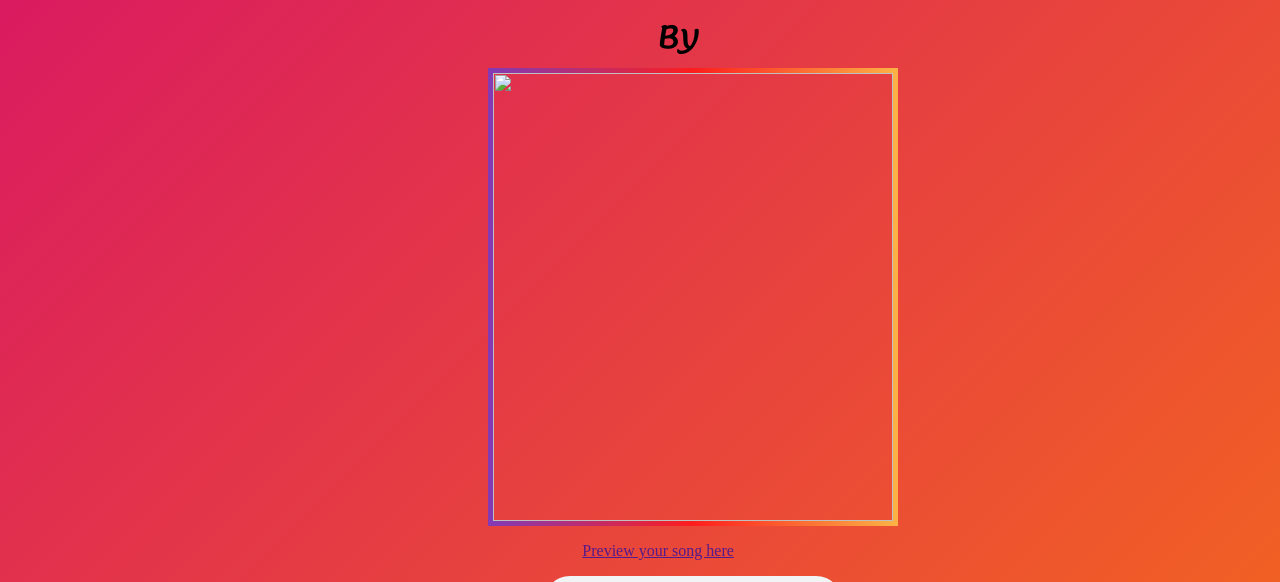
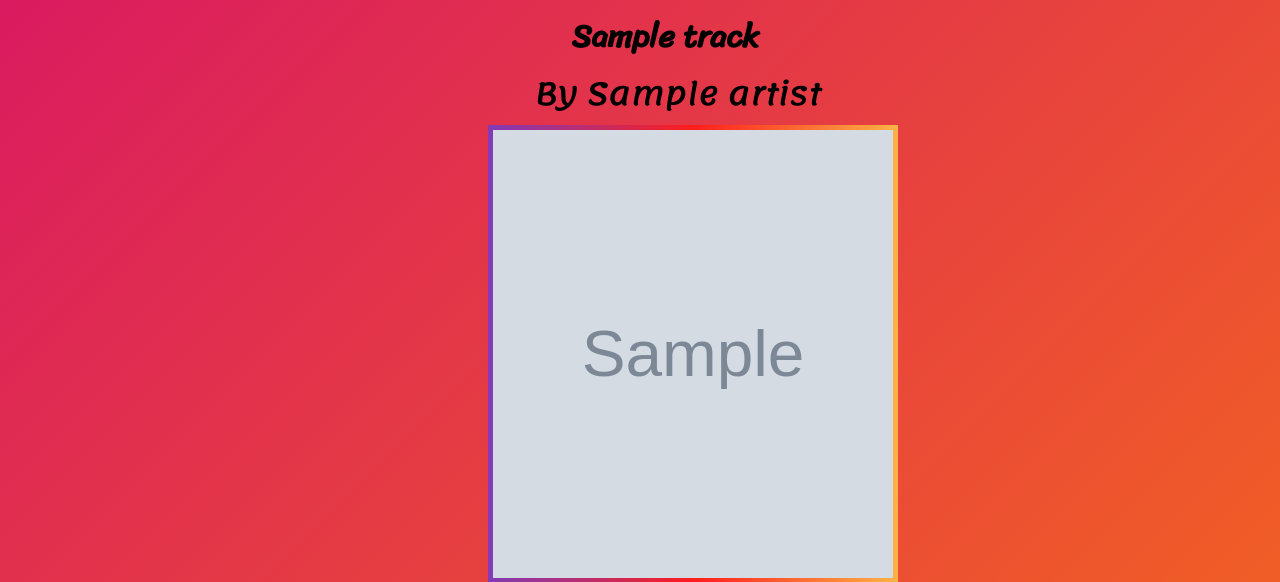
Before and after one commit to NJIT-CS490-SP21/Mucic-App, a Flask app: page / in a window 1280 px wide. Shown: the top 582 px of the page. Run offline with Flask 2, Linux system fonts and the light colour scheme; grey boxes marked "Sample" are stand-in pictures; a database or web service that is not in the repository returns one stand-in record (values such as "Sample title"); data that the repository does not hold is empty; parts of the project's set-up code (start-up, migrations or seed data) failed here and were passed over; some web fonts are replaced.

Commit message:
solved the issue of rendering random artist

```diff
--- a/app.py
+++ b/app.py
@@ -13,27 +13,25 @@ from flask import Flask, render_template
 
 
 
-
-
 ############################################          Creating the Flask App  ###############################################################################
                                                                                                                                                             #
 app = Flask(__name__) # creating the app                                                                                                                    #
 @app.route("/") #route for the web app                                                                                                                      #
 def posting_song_info_on_the_webpage():                                                                                                                     #
-                                                                                                                                                            #
+    info = music.extract_info()                                                                                                                             #
     return render_template("index.html", # sending data to index.html                                                                                       #
-    song_name = music.song_name,                                                                                                                            #
-    artist_name = music.artist_name,                                                                                                                        #
-    song_preview_url = music.song_preview_url,                                                                                                              #
-    image_url = music.image_url,                                                                                                                            #
+    song_name = info["song_name"],                                                                                                                          #
+    artist_name = info["artist_name"],                                                                                                                      #
+    song_preview_url = info["song_preview_url"],                                                                                                            #
+    image_url = info["image_url"],                                                                                                                          #
                                                                                                                                                             #
     )                                                                                                                                                       #
                                                                                                                                                             #
 app.config['SEND_FILE_MAX_AGE_DEFAULT']=0 #code for updating style.css                                                                                      #
 app.run(        #running the application                                                                                                                    #
-    port = int(os.getenv("PORT",8080)),                                                                                                                     #
-    host = os.getenv("IP","0.0.0.0"),                                                                                                                       #
-    debug = True                                                                                                                                            #
+    port = int(os.getenv("PORT",8080)), # port number for the application                                                                                   #
+    host = os.getenv("IP","0.0.0.0"),  #Ip address of the host                                                                                              #
+    debug = True # to keep running the server                                                                                                               #
     )                                                                                                                                                       #
                                                                                                                                                             #
 #############################################################################################################################################################
--- a/music.py
+++ b/music.py
@@ -37,19 +37,23 @@ header = { #authentication header for the get request
 
 
 #################################################             Song Info        ###############################################################
-artists = ["137W8MRPWKqSmrBGDBFSop","3TVXtAsR1Inumwj472S9r4","64KEffDW9EtZ1y2vBYgq8T"] #list of artist ids from spotify                      #
+
+def extract_info():
+    artists = ["137W8MRPWKqSmrBGDBFSop","3TVXtAsR1Inumwj472S9r4","64KEffDW9EtZ1y2vBYgq8T"] #list of artist ids from spotify                      #
                                                                                                                                              #
-selected_artist = artists[randint(0,2)] #selecting random artist                                                                             #
+    selected_artist = artists[randint(0,2)] #selecting random artist                                                                             #
                                                                                                                                              #
-BASE_URL = "https://api.spotify.com/v1/artists/" #first part of the url that will be used inextracting the data                              #
-params = {                                                                                                                                   #
-            "market" : "US" #parameter in the get request                                                                                    #
+    BASE_URL = "https://api.spotify.com/v1/artists/" #first part of the url that will be used inextracting the data                              #
+    params = {                                                                                                                                   #
+                "market" : "US" #parameter in the get request                                                                                    #
         }                                                                                                                                    #
                                                                                                                                              #
-response = requests.get(BASE_URL+selected_artist+"/top-tracks", params = params,headers = header) #requesting data from the api               #
-song_index = randint(0,len(response.json()["tracks"])-1) #index of the song list to select random song                                       #
-artist_name =response.json()["tracks"][0]["artists"][0]['name'] #name of the artist                                                          #
-song_name = response.json()["tracks"][song_index]["name"] #name of the song                                                                  #
-song_preview_url =response.json()["tracks"][song_index]["preview_url"] #link for the song                                                    #                                                                                         #              #
-image_url =response.json()["tracks"][song_index]["album"]["images"][0]["url"] #link for the images                                           #
+    response = requests.get(BASE_URL+selected_artist+"/top-tracks", params = params,headers = header) #requesting data from the api               #
+    song_index = randint(0,len(response.json()["tracks"])-1) #index of the song list to select random song                                       #
+    artist_name =response.json()["tracks"][0]["artists"][0]['name'] #name of the artist                                                          #
+    song_name = response.json()["tracks"][song_index]["name"] #name of the song                                                                  #
+    song_preview_url =response.json()["tracks"][song_index]["preview_url"] #link for the song                                                    #                                                                                         #              #
+    image_url =response.json()["tracks"][song_index]["album"]["images"][0]["url"] #link for the images
+    info_dict ={"song_name": song_name,"artist_name": artist_name,"song_preview_url": song_preview_url, "image_url":image_url}#
+    return info_dict
 ##############################################################################################################################################
--- a/static/style.css
+++ b/static/style.css
@@ -54,3 +54,7 @@ body{
   75%{background: linear-gradient(135deg, rgba(218,27,96,1) 0%, rgba(242,98,34,1) 100%);}
   100% {background: linear-gradient(124deg, rgba(195,55,100,1) 0%, rgba(41,39,112,1) 100%);}
 }
+#sorry{
+    color: white;
+    font-family:"Lemonda", cursive;
+}
--- a/templates/index.html
+++ b/templates/index.html
@@ -17,7 +17,7 @@
             <img class= "images" src = "{{image_url}}"/>
 
             {% if song_preview_url == None%}
-                <h2>Sorry, preview is not available!!!</h2>
+                <h2 id = "sorry">Sorry, preview is not available!!!</h2>
             {%else%}
                 <p id = "preview"><a href= "{{song_preview_url}}">Preview your song here</a></p>
                 <audio id ="player"
```
